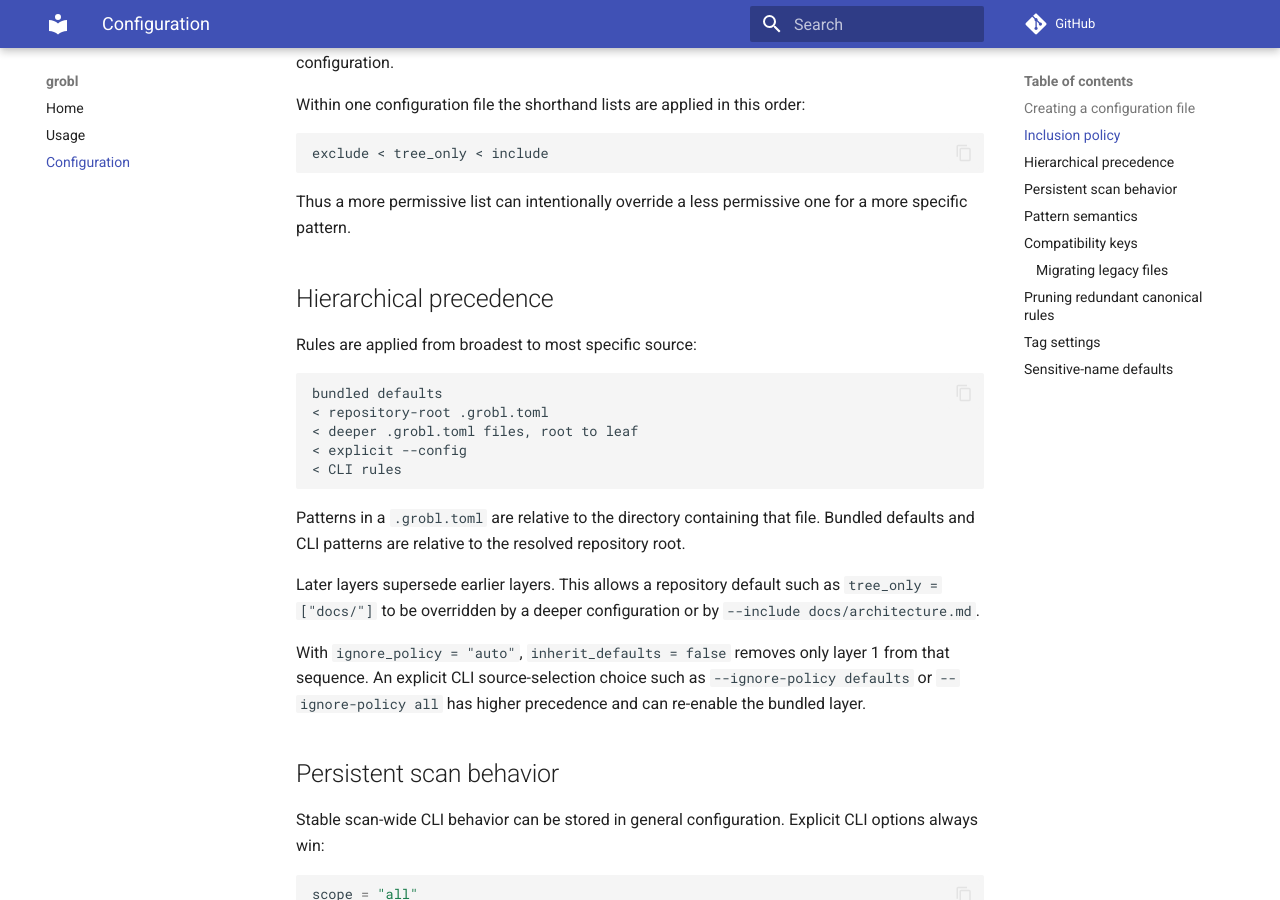
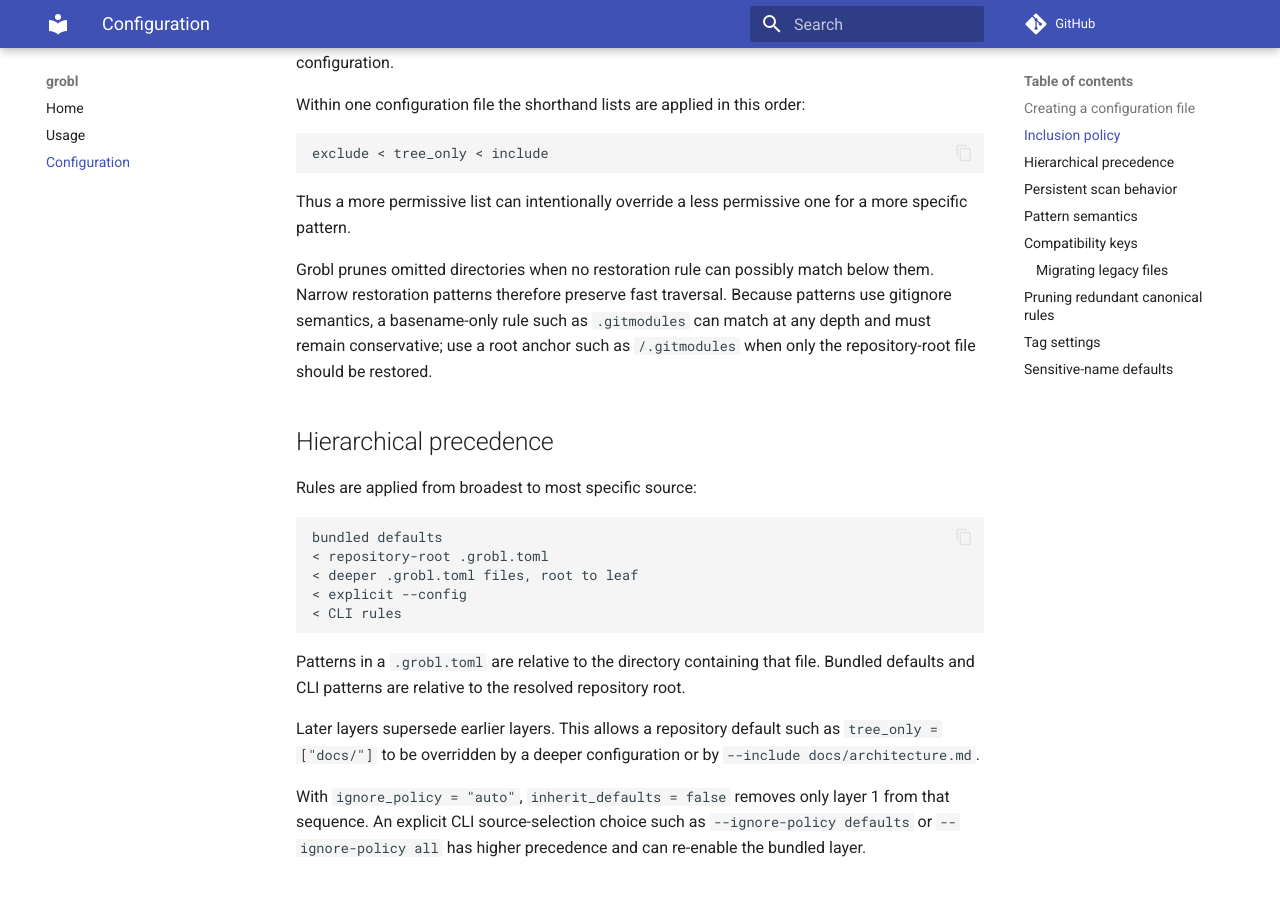
Before and after one commit to josephcourtney/grobl, an MkDocs documentation site: the page built from docs/configuration.md, in a window 1280 px wide and 900 px high, scrolled down 1450 px. Built offline with MkDocs 1.6.1 and Material for MkDocs 9.7.7, drawn with Linux system fonts in a browser that asks for light colours; comment, search, counter and statistics services are not loaded.

Commit message:
docs: explain scoped reinclusion traversal

````diff
--- a/docs/configuration.md
+++ b/docs/configuration.md
@@ -59,6 +59,12 @@ exclude < tree_only < include
 ```
 
 Thus a more permissive list can intentionally override a less permissive one for a more specific pattern.
+
+Grobl prunes omitted directories when no restoration rule can possibly match below
+them. Narrow restoration patterns therefore preserve fast traversal. Because patterns
+use gitignore semantics, a basename-only rule such as `.gitmodules` can match at any
+depth and must remain conservative; use a root anchor such as `/.gitmodules` when
+only the repository-root file should be restored.
 
 ## Hierarchical precedence
 
````
